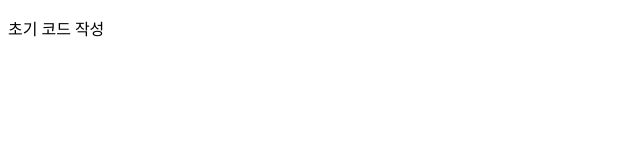
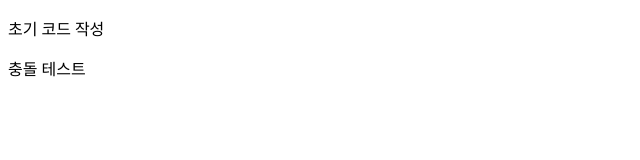
Before and after one commit to easyomi-code/MyGithubProject, a plain HTML site: page index.html in a window 1280 px wide. Shown: the whole page, without its empty margins (0-640 px from the left). Drawn offline with Linux system fonts and the light colour scheme.

Commit message:
Update index.html

```diff
--- a/index.html
+++ b/index.html
@@ -7,5 +7,6 @@
   </head>
   <body>
     <p>초기 코드 작성</p>
+    <p>충돌 테스트</p>
   </body>
 </html>
```
